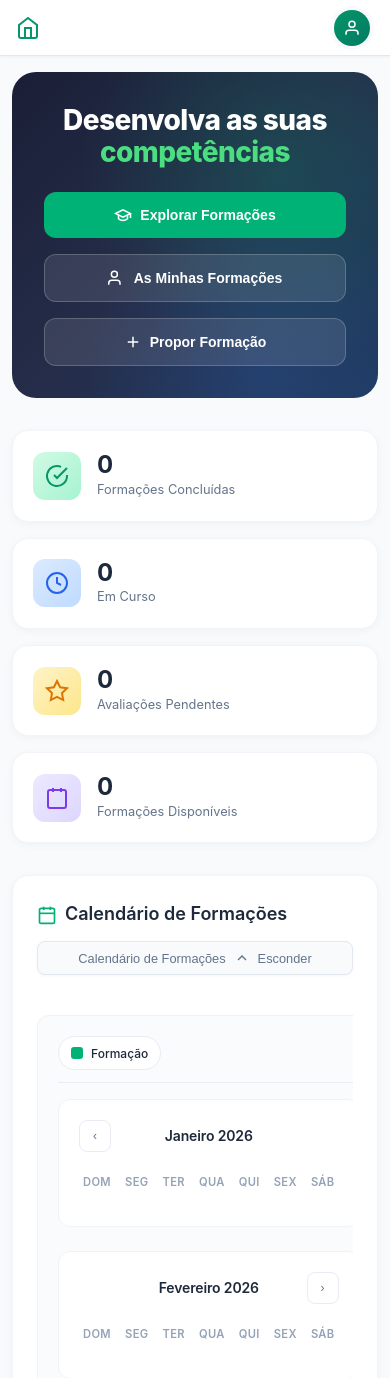
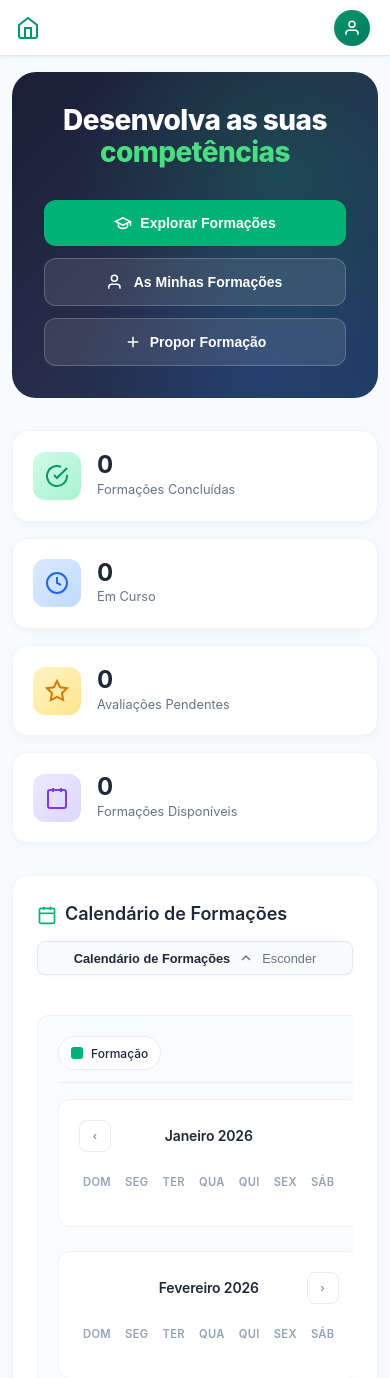
Before and after one commit to andrealmeida6/Platform1, a Jekyll site: the page built from formacao.html, in a window 390 px wide and 1400 px high. Shown: the top 1378 px of the window. Built offline with Jekyll 4.4.1, drawn with Linux system fonts in a browser that asks for light colours.

Commit message:
fix: Botões hero-cta em linha, maior espaçamento title/cta, responsividade melhorada

```diff
--- a/web-files/css/formacao.css
+++ b/web-files/css/formacao.css
@@ -51,13 +51,15 @@
   text-align: left;
 }
 
-.hero-content { max-width: 700px; }
+.hero-content {
+  width: 100%;
+}
 
 .hero-title {
   font-size: 2.5rem;
   font-weight: 800;
   line-height: 1.15;
-  margin-bottom: 1.5rem;
+  margin-bottom: 2.5rem;
   letter-spacing: -0.02em;
 }
 
@@ -65,7 +67,7 @@
 
 .hero-cta {
   display: flex;
-  flex-wrap: wrap;
+  flex-wrap: nowrap;
   gap: 1rem;
   justify-content: flex-start;
 }
@@ -202,10 +204,13 @@
   align-items: center;
   gap: 0.5rem;
   transition: all 0.2s;
+  white-space: nowrap;
 }
 
 .calendar-toggle-btn:hover { background: #f1f5f9; color: #1e293b; }
-.calendar-toggle-btn svg { width: 16px; height: 16px; transition: transform 0.3s; }
+.calendar-toggle-btn .toggle-icon { width: 16px; height: 16px; transition: transform 0.3s; flex-shrink: 0; }
+.calendar-toggle-btn .toggle-label { font-weight: 600; color: #1e293b; }
+.calendar-toggle-btn .toggle-action { color: #64748b; }
 
 .calendar-content {
   max-height: 0;
@@ -1047,7 +1052,16 @@
 .toast.warning { background: #fef3c7; color: #92400e; }
 
 /* === RESPONSIVE === */
-@media (max-width: 1200px) {
+
+/* Tablet - 1024px */
+@media (max-width: 1024px) {
+  .hero-cta {
+    flex-wrap: wrap;
+  }
+}
+
+/* Smaller screens - 900px */
+@media (max-width: 900px) {
   .quick-stats { grid-template-columns: repeat(2, 1fr); }
   .calendar-wrapper { grid-template-columns: 1fr; }
   .info-panel { max-height: 250px; }
@@ -1067,12 +1081,22 @@
   }
 }
 
+/* Mobile - 768px */
 @media (max-width: 768px) {
   .learning-hero { padding: 2rem; }
   .hero-inner { align-items: center; text-align: center; }
-  .hero-cta { justify-content: center; flex-direction: column; width: 100%; }
-  .hero-btn { width: 100%; justify-content: center; }
-  .hero-title { font-size: 1.75rem; }
+  .hero-title { font-size: 1.75rem; margin-bottom: 2rem; }
+  .hero-cta {
+    justify-content: center;
+    flex-direction: column;
+    width: 100%;
+    gap: 0.75rem;
+  }
+  .hero-btn {
+    width: 100%;
+    justify-content: center;
+    flex-shrink: 1;
+  }
   .quick-stats { grid-template-columns: 1fr; }
   .months-container { grid-template-columns: 1fr; }
   .catalog-controls { flex-direction: column; align-items: stretch; }
```
